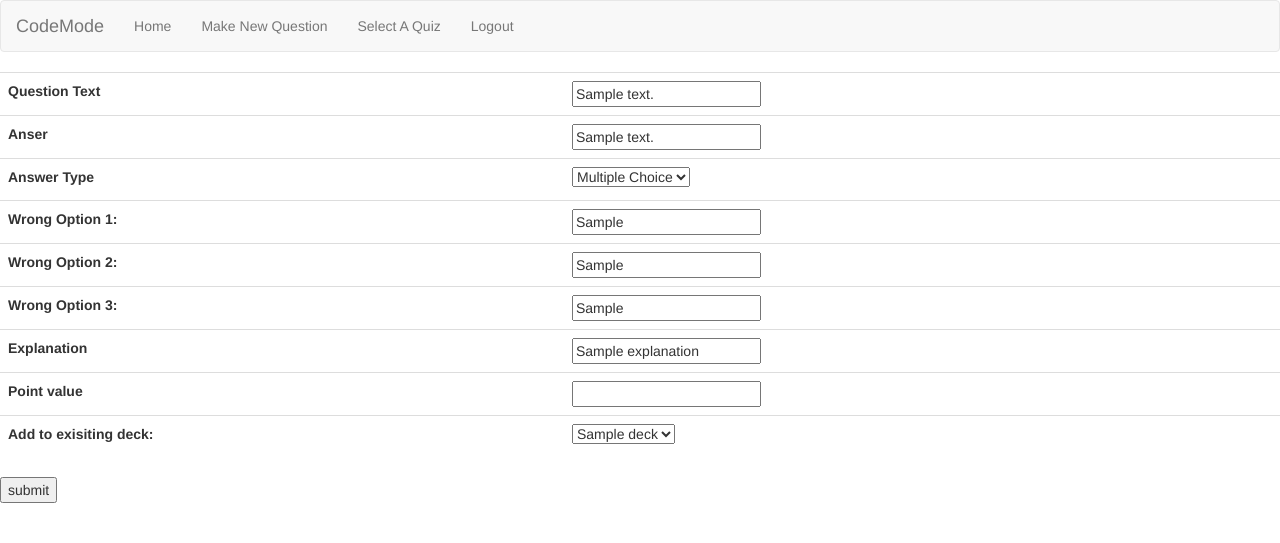
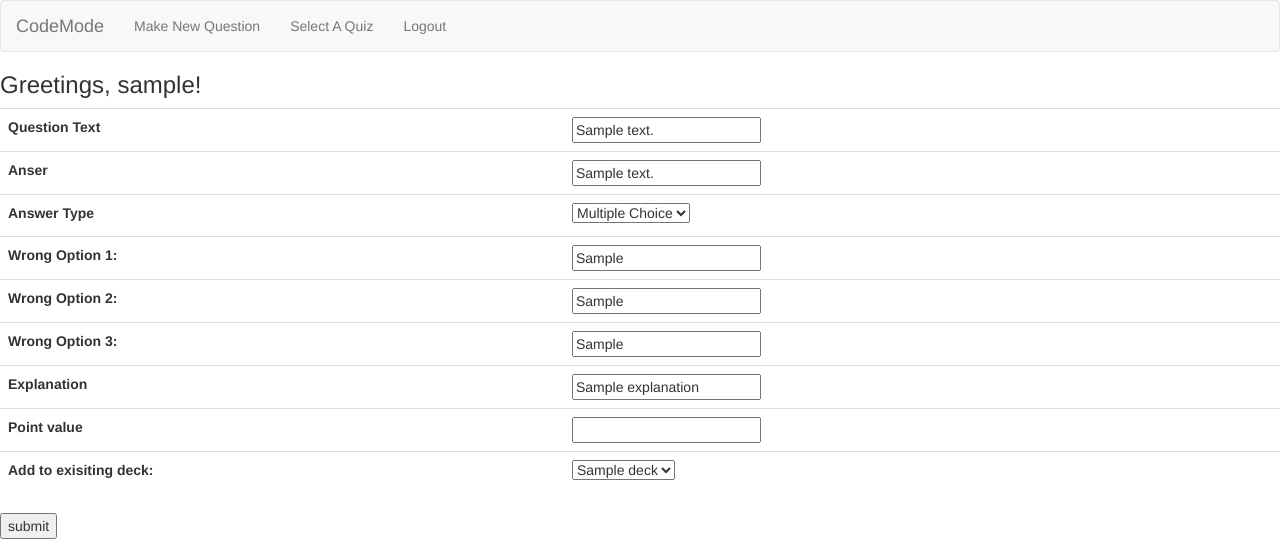
Before and after one commit to mflem/CodeMode, a Flask app: template templates/make.html in a window 1280 px wide. Shown: the top 543 px of the page. Run offline with Flask 2, Linux system fonts and the light colour scheme; the template is opened without the code that fills it: most values are stand-ins (such as "Sample title", 1, 10 or a date in 2020); parts of the project's set-up code (start-up, migrations or seed data) failed here and were passed over; some libraries are stand-ins or nearby versions.

Commit message:
Update codemode.html

```diff
--- a/templates/codemode.html
+++ b/templates/codemode.html
@@ -19,7 +19,7 @@ CodeMode -->
         <a class="navbar-brand" href="#">CodeMode</a>
       </div>
       <ul class="nav navbar-nav">
-        <li><a href="#">Home</a></li>
+<!--         <li><a href="#">Home</a></li> -->
         <li><a href='/make/'>Make New Question</a></li>
         <li><a href='/select/'>Select A Quiz</a></li>
         <li><a href='/logout/' id="logoutID">Logout</a></li>
@@ -35,15 +35,9 @@ CodeMode -->
 <!--       <form style="color:blue;" id="logoutform" action="{{url_for('logout')}}">
           <button type="submit">logout</button>
       </form> -->
+	<h3>Greetings, {{username}}!</h3>
     {% endblock %}
 
-<!--     <h1>CodeMode</h1> -->
-
-    <ul>
-<!--       <li><a href='/'>Logout</a></li>  fix home-->
-<!--       <li><a href='/select/'>Select a deck</a></li>
-      <li><a href='/make/'>Make a deck</a></li> -->
-    </ul>
     {% with messages = get_flashed_messages() %}
       {% if messages %}
         {% for message in messages %}
```
